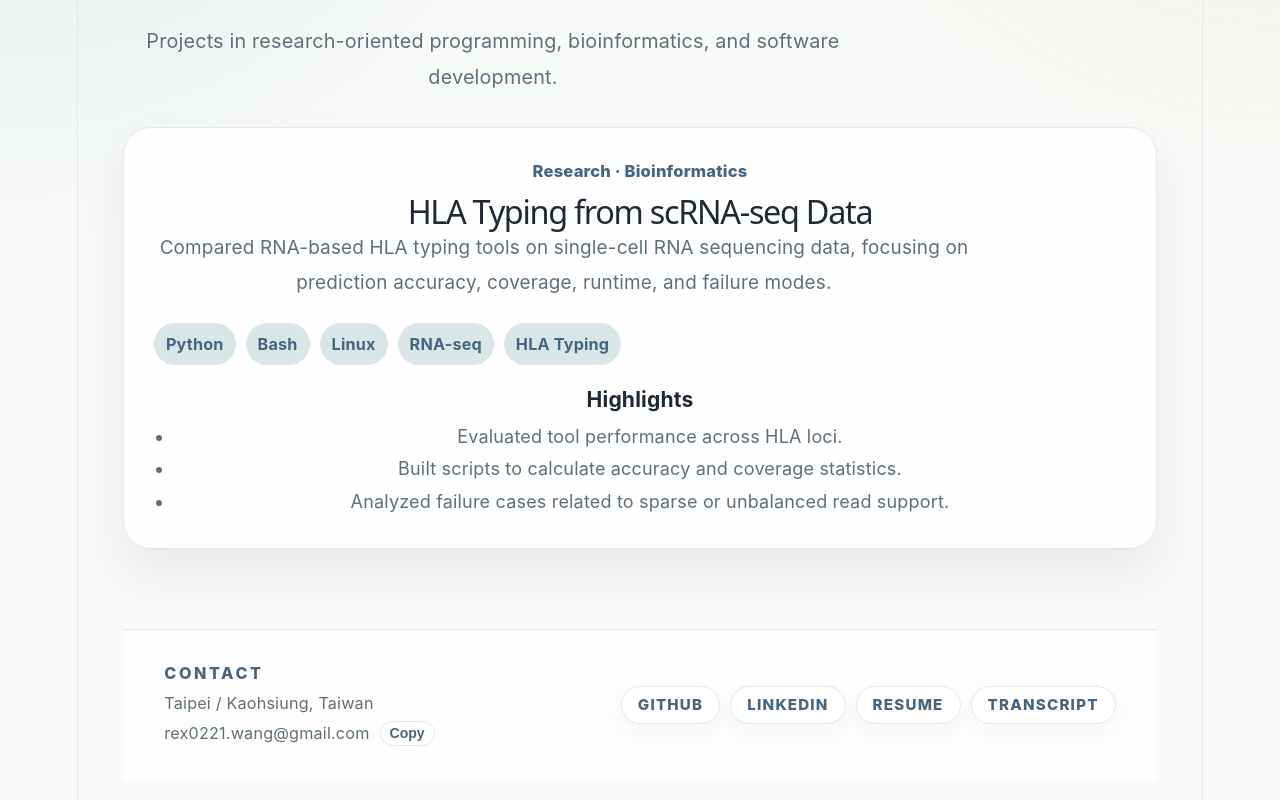
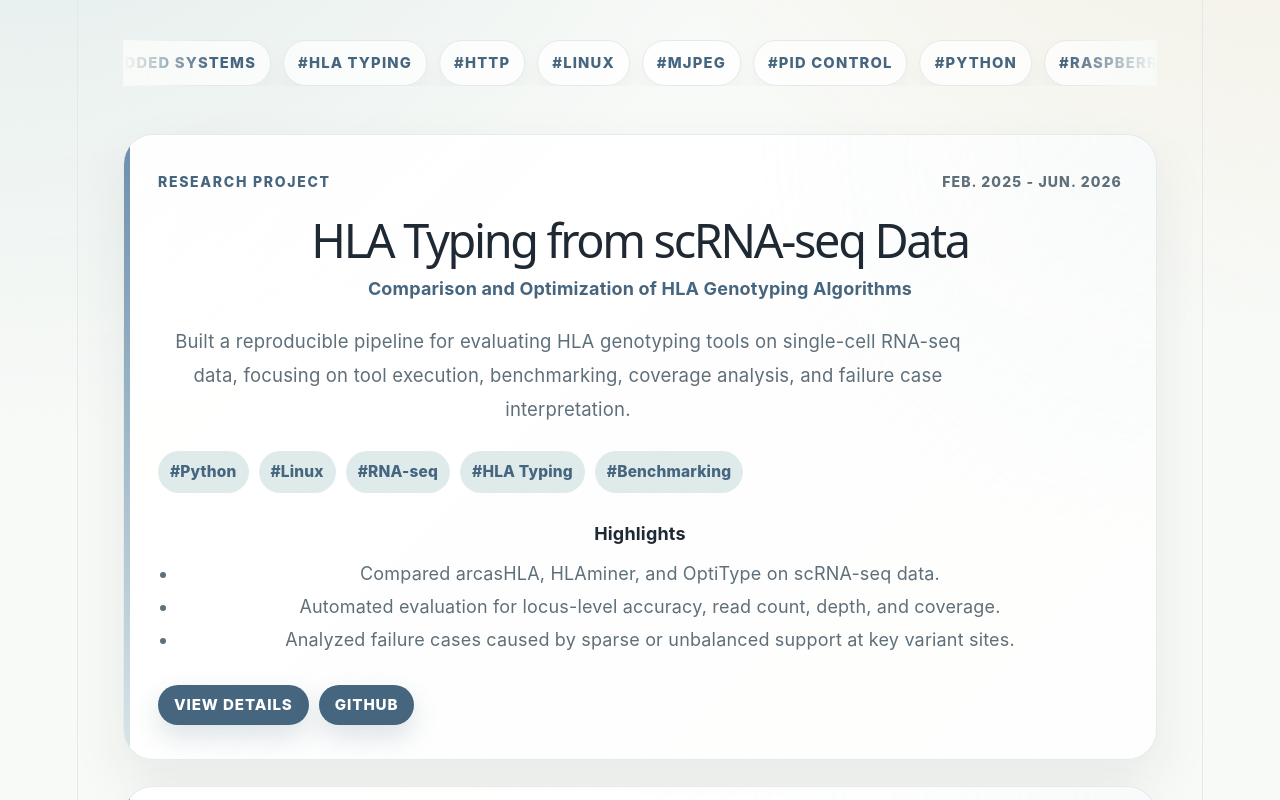
Before and after one commit to rexthedinorrrrr/rex-portfolio, a React (Vite) app: page /portfolio in a window 1280 px wide. Shown: the part 380-1180 px from the top of the page. Built offline with nearby package versions, Linux system fonts and the light colour scheme.

Commit message:
basic portfolio

```diff
--- /dev/null
+++ b/src/data/projects.json
@@ -0,0 +1,60 @@
+[
+    {
+        "id": "hla-typing",
+        "type": "Research Project",
+        "period": "Feb. 2025 - Jun. 2026",
+        "title": "HLA Typing from scRNA-seq Data",
+        "subtitle": "Comparison and Optimization of HLA Genotyping Algorithms",
+        "description": "Built a reproducible pipeline for evaluating HLA genotyping tools on single-cell RNA-seq data, focusing on tool execution, benchmarking, coverage analysis, and failure case interpretation.",
+        "tags": [
+            "Python",
+            "Linux",
+            "RNA-seq",
+            "HLA Typing",
+            "Benchmarking"
+        ],
+        "highlights": [
+            "Compared arcasHLA, HLAminer, and OptiType on scRNA-seq data.",
+            "Automated evaluation for locus-level accuracy, read count, depth, and coverage.",
+            "Analyzed failure cases caused by sparse or unbalanced support at key variant sites."
+        ],
+        "links": [
+            {
+                "label": "View Details",
+                "url": "#"
+            },
+            {
+                "label": "GitHub",
+                "url": "https://github.com/rexthedinorrrrr"
+            }
+        ]
+    },
+  {
+        "id": "distributed-embedded-robotic-system",
+        "type": "Mechatronics Project",
+        "period": "Fall 2025",
+        "title": "Distributed Embedded Robotic System",
+        "subtitle": "Mechatronics and System Design",
+        "description": "Designed a distributed robotic system that separates high-level processing from real-time motor control, integrating web-based communication, video streaming, and sensor-based navigation.",
+        "tags": [
+            "Raspberry Pi",
+            "Arduino",
+            "HTTP",
+            "Serial Communication",
+            "MJPEG",
+            "PID Control",
+            "Embedded Systems"
+        ],
+        "highlights": [
+            "Designed a distributed control architecture separating high-level processing and real-time motor control.",
+            "Integrated an HTTP interface with a custom serial communication protocol.",
+            "Implemented real-time MJPEG video streaming and PID-based wall-following control with sensor filtering."
+        ],
+        "links": [
+            {
+                "label": "View Details",
+                "url": "#"
+            }
+        ]
+    }
+]
--- a/src/pages/Portfolio.jsx
+++ b/src/pages/Portfolio.jsx
@@ -1,5 +1,8 @@
-import { projects } from '../data/projects';
-import ContactFooter from '../components/ContactFooter';
+import projects from '../data/projects.json';
+
+const marqueeTags = [
+  ...new Set(projects.flatMap((project) => project.tags)),
+].sort((a, b) => a.localeCompare(b));
 
 function Portfolio() {
   return (
@@ -7,44 +10,69 @@ function Portfolio() {
       <section className="pageHeader">
         <p className="eyebrow">Selected Work</p>
         <h1>Portfolio</h1>
-        <p>
-          Projects in research-oriented programming, bioinformatics, and
-          software development.
-        </p>
+        {/* <p>
+          A collection of projects across software engineering, artificial
+          intelligence, data analysis, and bioinformatics.
+        </p> */}
+      </section>
+
+      <section className="portfolioMarquee" aria-label="Project keywords">
+        <div className="marqueeTrack">
+          {[...Array(2)].map((_, groupIndex) => (
+            <div className="marqueeGroup" key={groupIndex}>
+              {marqueeTags.map((tag) => (
+                <span key={`${groupIndex}-${tag}`}>#{tag}</span>
+              ))}
+            </div>
+          ))}
+        </div>
       </section>
 
       <section className="projectList">
         {projects.map((project) => (
-          <article className="projectCard" key={project.title}>
-            <div className="projectHeader">
-              <div>
-                <p className="tag">{project.category}</p>
-                <h2>{project.title}</h2>
-              </div>
+          <article className="projectCard" key={project.id}>
+            <div className="projectTop">
+              <span className="projectType">{project.type}</span>
+              <span className="projectPeriod">{project.period}</span>
             </div>
 
-            <p className="projectDescription">
-              {project.description}
-            </p>
+            <div className="projectHeader">
+              <h2>{project.title}</h2>
+              <p>{project.subtitle}</p>
+            </div>
+
+            <p className="projectDescription">{project.description}</p>
 
             <div className="techList">
-              {project.technologies.map((tech) => (
-                <span key={tech}>{tech}</span>
+              {project.tags.map((tag) => (
+                <span key={tag}>#{tag}</span>
               ))}
             </div>
 
             <div className="highlights">
               <h3>Highlights</h3>
               <ul>
-                {project.highlights.map((item) => (
-                  <li key={item}>{item}</li>
+                {project.highlights.map((highlight) => (
+                  <li key={highlight}>{highlight}</li>
                 ))}
               </ul>
+            </div>
+
+            <div className="projectLinks">
+              {project.links.map((link) => (
+                <a
+                  key={link.label}
+                  href={link.url}
+                  target={link.url === '#' ? undefined : '_blank'}
+                  rel={link.url === '#' ? undefined : 'noreferrer'}
+                >
+                  {link.label}
+                </a>
+              ))}
             </div>
           </article>
         ))}
       </section>
-      <ContactFooter />
     </>
   );
 }
--- a/src/styles/portfolio.css
+++ b/src/styles/portfolio.css
@@ -1,9 +1,10 @@
 .pageHeader {
-  padding: 80px 0 32px;
+  padding: 80px 0 48px;
+  text-align: center;
 }
 
 .pageHeader h1 {
-  font-size: clamp(3rem, 8vw, 5.8rem);
+  font-size: clamp(3rem, 8vw, 5.6rem);
   line-height: 1;
   margin: 0;
   color: var(--text);
@@ -11,65 +12,277 @@
 }
 
 .pageHeader p {
-  max-width: 740px;
-  font-size: 1.1rem;
+  max-width: 720px;
+  margin: 24px auto 0;
+  color: var(--muted);
+  font-size: 1.08rem;
   line-height: 1.8;
-  color: var(--muted);
-  margin-top: 24px;
+}
+
+.portfolioMarquee {
+  width: 100%;
+  margin: 8px 0 48px;
+  overflow: hidden;
+  position: relative;
+}
+
+.portfolioMarquee::before,
+.portfolioMarquee::after {
+  content: '';
+  position: absolute;
+  top: 0;
+  width: 90px;
+  height: 100%;
+  z-index: 2;
+  pointer-events: none;
+}
+
+.portfolioMarquee::before {
+  left: 0;
+  background: linear-gradient(90deg, var(--bg), transparent);
+}
+
+.portfolioMarquee::after {
+  right: 0;
+  background: linear-gradient(270deg, var(--bg), transparent);
+}
+
+.marqueeTrack {
+  display: flex;
+  width: max-content;
+  animation: marqueeMove 28s linear infinite;
+}
+
+.marqueeGroup {
+  display: flex;
+  align-items: center;
+  gap: 12px;
+  padding-right: 12px;
+}
+
+.marqueeGroup span {
+  padding: 9px 14px;
+  border-radius: 999px;
+  background: rgba(255, 255, 255, 0.72);
+  border: 1px solid var(--border);
+  color: var(--primary-dark);
+
+  font-size: 0.82rem;
+  font-weight: 850;
+  letter-spacing: 0.08em;
+  text-transform: uppercase;
+
+  box-shadow: 0 10px 24px rgba(31, 41, 51, 0.045);
+  white-space: nowrap;
+}
+
+@keyframes marqueeMove {
+  from {
+    transform: translateX(0);
+  }
+
+  to {
+    transform: translateX(-50%);
+  }
+}
+
+.portfolioMarquee:hover .marqueeTrack {
+  animation-play-state: paused;
 }
 
 .projectList {
   display: grid;
-  gap: 22px;
-  margin-bottom: 64px;
+  gap: 26px;
+  margin-bottom: 72px;
 }
 
 .projectCard {
-  background: rgba(255, 255, 255, 0.86);
-  border: 1px solid var(--border);
-  border-radius: 28px;
-  padding: 30px;
-  box-shadow: 0 24px 48px rgba(31, 41, 51, 0.07);
+  position: relative;
+  overflow: hidden;
+
+  padding: 34px;
+  border-radius: 30px;
+  border: 1px solid rgba(227, 232, 234, 0.9);
+  background:
+    linear-gradient(135deg, rgba(255, 255, 255, 0.92), rgba(255, 255, 255, 0.72)),
+    radial-gradient(circle at top right, rgba(216, 230, 231, 0.9), transparent 34%);
+
+  box-shadow: 0 24px 56px rgba(31, 41, 51, 0.08);
+  transition:
+    transform 0.18s ease,
+    box-shadow 0.18s ease,
+    border-color 0.18s ease;
+}
+
+.projectCard::before {
+  content: '';
+  position: absolute;
+  inset: 0 auto 0 0;
+  width: 6px;
+  background: linear-gradient(180deg, var(--primary), var(--soft));
+}
+
+.projectCard:hover {
+  transform: translateY(-4px);
+  border-color: rgba(108, 142, 173, 0.36);
+  box-shadow: 0 30px 70px rgba(31, 41, 51, 0.12);
+}
+
+.projectTop {
+  display: flex;
+  justify-content: space-between;
+  align-items: center;
+  gap: 16px;
+  margin-bottom: 20px;
+}
+
+.projectType,
+.projectPeriod {
+  color: var(--primary-dark);
+  font-size: 0.78rem;
+  font-weight: 850;
+  letter-spacing: 0.12em;
+  text-transform: uppercase;
+}
+
+.projectPeriod {
+  color: var(--muted);
+  letter-spacing: 0.08em;
 }
 
 .projectHeader h2 {
-  margin: 8px 0 0;
-  font-size: 1.8rem;
-  letter-spacing: -0.04em;
+  margin: 0;
   color: var(--text);
+  font-size: clamp(1.8rem, 4vw, 2.6rem);
+  line-height: 1.08;
+  letter-spacing: -0.05em;
+}
+
+.projectHeader p {
+  margin: 10px 0 0;
+  color: var(--primary-dark);
+  font-size: 1rem;
+  font-weight: 700;
 }
 
 .projectDescription {
+  max-width: 820px;
+  margin: 22px 0 0;
   color: var(--muted);
   line-height: 1.85;
-  max-width: 820px;
-  font-size: 1.05rem;
+  font-size: 1.03rem;
 }
 
 .techList {
   display: flex;
   flex-wrap: wrap;
   gap: 10px;
-  margin: 22px 0;
+  margin: 24px 0 0;
 }
 
 .techList span {
-  background: var(--soft);
+  padding: 8px 12px;
+  border-radius: 999px;
+  background: rgba(216, 230, 231, 0.8);
   color: var(--primary-dark);
-  border-radius: 999px;
-  padding: 8px 12px;
-  font-weight: 700;
-  font-size: 0.9rem;
+  font-size: 0.86rem;
+  font-weight: 800;
+}
+
+.highlights {
+  margin-top: 28px;
 }
 
 .highlights h3 {
-  margin-bottom: 8px;
+  margin: 0 0 10px;
   color: var(--text);
+  font-size: 1rem;
 }
 
 .highlights ul {
   margin: 0;
   padding-left: 20px;
   color: var(--muted);
-  line-height: 1.8;
+  line-height: 1.85;
 }
+
+.projectLinks {
+  display: flex;
+  flex-wrap: wrap;
+  gap: 10px;
+  margin-top: 28px;
+}
+
+.projectLinks a {
+  min-height: 40px;
+  padding: 0 16px;
+  border-radius: 999px;
+
+  display: inline-flex;
+  align-items: center;
+  justify-content: center;
+
+  background: var(--primary-dark);
+  color: white;
+  font-size: 0.84rem;
+  font-weight: 850;
+  letter-spacing: 0.06em;
+  text-transform: uppercase;
+
+  box-shadow: 0 12px 26px rgba(70, 101, 127, 0.18);
+  transition:
+    transform 0.16s ease,
+    background 0.16s ease,
+    box-shadow 0.16s ease;
+}
+
+.projectLinks a:hover {
+  transform: translateY(-2px);
+  background: var(--primary);
+  box-shadow: 0 16px 32px rgba(70, 101, 127, 0.24);
+}
+
+@media (max-width: 800px) {
+  .pageHeader {
+    padding: 48px 0 32px;
+    text-align: left;
+  }
+
+  .pageHeader p {
+    margin-left: 0;
+    margin-right: 0;
+  }
+
+  .portfolioMarquee {
+    margin: 0 0 34px;
+  }
+
+  .marqueeTrack {
+    animation-duration: 22s;
+  }
+
+  .marqueeGroup span {
+    padding: 8px 12px;
+    font-size: 0.76rem;
+  }
+
+  .projectCard {
+    padding: 26px 22px;
+    border-radius: 24px;
+  }
+
+  .projectTop {
+    align-items: flex-start;
+    flex-direction: column;
+    gap: 8px;
+  }
+
+  .projectDescription {
+    font-size: 0.96rem;
+    line-height: 1.75;
+  }
+
+  .highlights ul {
+    padding-left: 18px;
+  }
+}
```
